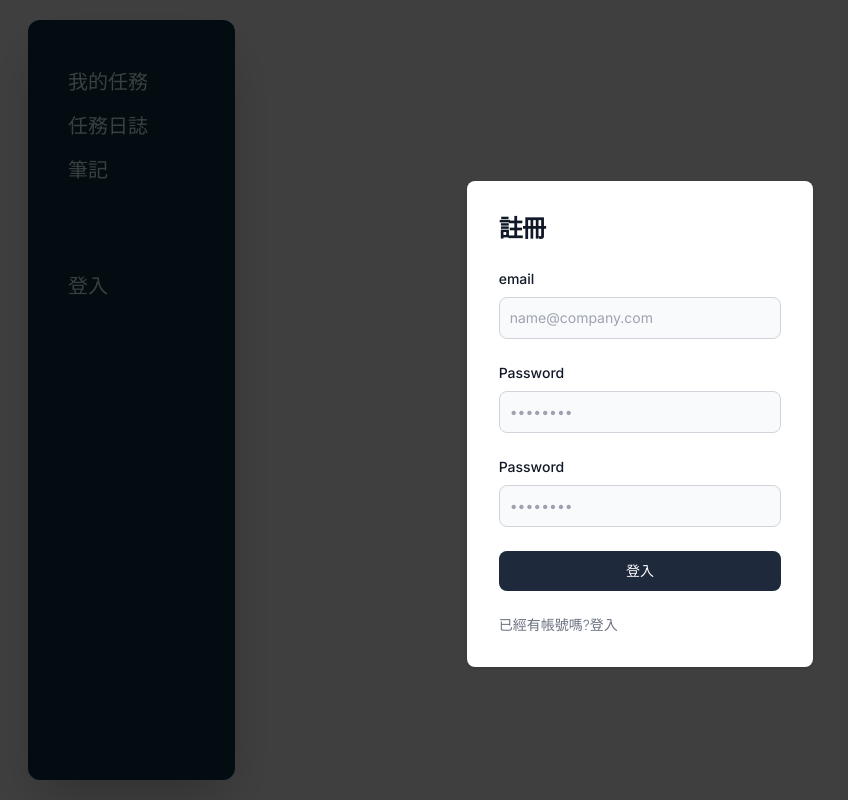
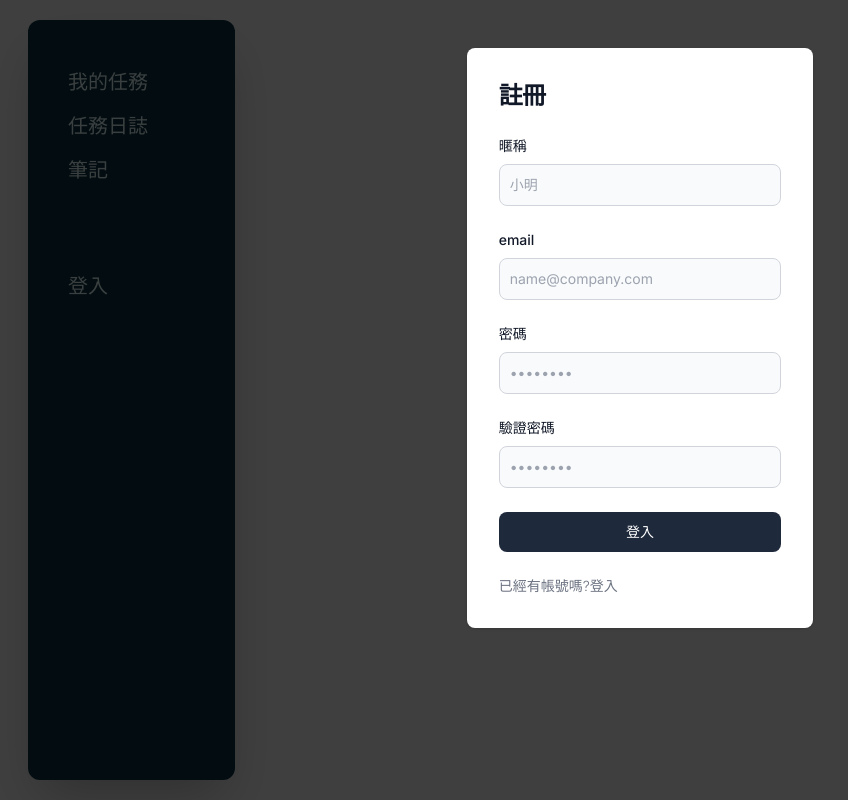
Before and after one commit to gh20000528/manage, a Next.js app: page /auth in a window 1280 px wide. Both pictures are taken after a click on the link "註冊". Shown: the whole page, without its empty margins (0-848 px from the left). Built offline with nearby package versions, Linux system fonts and the light colour scheme.

Commit message:
add user signup

```diff
--- a/app/auth/login.tsx
+++ b/app/auth/login.tsx
@@ -27,9 +27,7 @@ export default function Login({}) {
     const sumbitHandler = async (e: any) => {
         e.preventDefault()
         await login(formData.email, formData.password)
-        if (isLongin) {
-            router.push('/task');
-        }
+        router.push('/task');
     }
 
 
--- a/app/auth/page.tsx
+++ b/app/auth/page.tsx
@@ -8,7 +8,7 @@ import { useState } from 'react';
 
 export default function AuthPage() {
     const [switchPage, isSwitchPage] = useState(false)
-    const { isLongin } = useAuth()
+    const {  } = useAuth()
 
     const swichPage = (e: any) => {
         e.preventDefault()
--- a/app/auth/signup.tsx
+++ b/app/auth/signup.tsx
@@ -1,24 +1,54 @@
 "use client"
-
-
-import Link from 'next/link';
-import Modal from "../components/tools/modal";
+import React, { useState } from 'react';
+import { useRouter } from 'next/navigation';
+import { useAuth } from '../stroe/AuthContext';
 
 export default function Signup() {
+    const { signup, isLongin } = useAuth()
+    const router = useRouter();
+
+    const [formData, setFormData] = useState({
+        name:'',
+        email: '',
+        password: '',
+        passwordval: ''
+      });
+
+    const changeHandler = (e: any) => {
+        const { name, value } = e.target
+
+        setFormData((prevData) => ({
+            ...prevData,
+            [name]: value
+        }))
+    }
+
+    const sumbitHandler = async (e: any) => {
+        e.preventDefault()
+        if (formData.password === formData.passwordval) {
+            await signup(formData.name, formData.email, formData.password)
+        }
+        router.push('/task');
+    }
+
     return(
         <>
-            <form className="space-y-4 md:space-y-6" action="#">
+            <form className="space-y-4 md:space-y-6 " action="#" onSubmit={sumbitHandler}>
+                <div>
+                    <label className="block mb-2 text-sm font-medium text-gray-900 dark:text-white">暱稱</label>
+                    <input type="text" name="name" className="bg-gray-50 border border-gray-300 text-gray-900 sm:text-sm rounded-lg focus:ring-primary-600 focus:border-primary-600 block w-full p-2.5 dark:bg-gray-700 dark:border-gray-600 dark:placeholder-gray-400 dark:text-white dark:focus:ring-blue-500 dark:focus:border-blue-500" placeholder="小明" onChange={changeHandler} value={formData.name}/>
+                </div>
                 <div>
                     <label className="block mb-2 text-sm font-medium text-gray-900 dark:text-white">email</label>
-                    <input type="email" name="email" className="bg-gray-50 border border-gray-300 text-gray-900 sm:text-sm rounded-lg focus:ring-primary-600 focus:border-primary-600 block w-full p-2.5 dark:bg-gray-700 dark:border-gray-600 dark:placeholder-gray-400 dark:text-white dark:focus:ring-blue-500 dark:focus:border-blue-500" placeholder="name@company.com"/>
+                    <input type="email" name="email" className="bg-gray-50 border border-gray-300 text-gray-900 sm:text-sm rounded-lg focus:ring-primary-600 focus:border-primary-600 block w-full p-2.5 dark:bg-gray-700 dark:border-gray-600 dark:placeholder-gray-400 dark:text-white dark:focus:ring-blue-500 dark:focus:border-blue-500" placeholder="name@company.com" onChange={changeHandler} value={formData.email}/>
                 </div>
                 <div>
-                    <label className="block mb-2 text-sm font-medium text-gray-900 dark:text-white">Password</label>
-                    <input type="password" name="password" placeholder="••••••••" className="bg-gray-50 border border-gray-300 text-gray-900 sm:text-sm rounded-lg focus:ring-primary-600 focus:border-primary-600 block w-full p-2.5 dark:bg-gray-700 dark:border-gray-600 dark:placeholder-gray-400 dark:text-white dark:focus:ring-blue-500 dark:focus:border-blue-500" />
+                    <label className="block mb-2 text-sm font-medium text-gray-900 dark:text-white">密碼</label>
+                    <input type="password" name="password" placeholder="••••••••" className="bg-gray-50 border border-gray-300 text-gray-900 sm:text-sm rounded-lg focus:ring-primary-600 focus:border-primary-600 block w-full p-2.5 dark:bg-gray-700 dark:border-gray-600 dark:placeholder-gray-400 dark:text-white dark:focus:ring-blue-500 dark:focus:border-blue-500" onChange={changeHandler} value={formData.password}/>
                 </div>
                 <div>
-                    <label className="block mb-2 text-sm font-medium text-gray-900 dark:text-white">Password</label>
-                    <input type="password" name="password" placeholder="••••••••" className="bg-gray-50 border border-gray-300 text-gray-900 sm:text-sm rounded-lg focus:ring-primary-600 focus:border-primary-600 block w-full p-2.5 dark:bg-gray-700 dark:border-gray-600 dark:placeholder-gray-400 dark:text-white dark:focus:ring-blue-500 dark:focus:border-blue-500" />
+                    <label className="block mb-2 text-sm font-medium text-gray-900 dark:text-white">驗證密碼</label>
+                    <input type="password" name="passwordval" placeholder="••••••••" className="bg-gray-50 border border-gray-300 text-gray-900 sm:text-sm rounded-lg focus:ring-primary-600 focus:border-primary-600 block w-full p-2.5 dark:bg-gray-700 dark:border-gray-600 dark:placeholder-gray-400 dark:text-white dark:focus:ring-blue-500 dark:focus:border-blue-500" onChange={changeHandler} value={formData.passwordval}/>
                 </div>
                 <button type="submit" className="w-full text-white bg-slate-800 hover:bg-primary-700 focus:ring-4 focus:outline-none focus:ring-primary-300 font-medium rounded-lg text-sm px-5 py-2.5 text-center dark:bg-primary-600 dark:hover:bg-primary-700 dark:focus:ring-primary-800">登入</button>
             </form>
--- a/app/components/sidebar/index.tsx
+++ b/app/components/sidebar/index.tsx
@@ -9,7 +9,6 @@ import { useAuth } from '../../stroe/AuthContext';
 export default function SideBar() {
     const { isLongin } = useAuth()
     const [isModalOpen, setIsModalOpen] = useState(false);
-
 
 
     const toggleModal = (e: any) => {
--- a/app/components/tools/modal.tsx
+++ b/app/components/tools/modal.tsx
@@ -16,9 +16,9 @@ export default function Modal ({ children }: ModalProps) {
     <>
       {isOpen && (
         <div>
-            <div className="absolute top-0 left-0 w-full h-full bg-black bg-opacity-50 flex justify-center items-center z-50">
+            <div className="absolute top-0 left-0 w-full h-full bg-black bg-opacity-50 flex justify-center z-50">
               <div className="absolute top-0 left-0 w-full h-full bg-black bg-opacity-50" onClick={toggleModal}></div>
-                <div className="relative p-4 rounded-lg w-1/3 h-2/3">
+                <div className="relative p-4 rounded-lg w-1/3 h-2/4">
                     {children}
                 </div>
             </div>
--- a/app/stroe/AuthContext.js
+++ b/app/stroe/AuthContext.js
@@ -1,16 +1,18 @@
 "use client"
 
-import React, { createContext, useState, useContext, ReactNode } from "react";
+import React, { createContext, useState, useContext, useEffect } from "react";
 import axios from 'axios';
 
 export const AuthContext = createContext()
 
 export const AuthProvider = ({ children }) => {
-    const [isLongin, setIsLogin] = useState(() => {
+    const [isLongin, setIsLogin] = useState(false)
+    useEffect(() => {
         const data = sessionStorage.getItem('data');
-        return data ? true : false;
-    })
-    const [uesr, setuser] = useState()
+        if (data) {
+            setIsLogin(true);
+        }
+    }, []);
 
     const login = async (email, password) => {
         try {
@@ -18,7 +20,16 @@ export const AuthProvider = ({ children }) => {
             sessionStorage.setItem('data', JSON.stringify(res.data));
             setIsLogin(true)
 
-            return true
+        } catch (error) {
+            console.log(error);
+        }
+    }
+
+    const signup = async (name, email, password) => {
+        try {
+            const res = await axios.post('http://localhost:3000/api/user/signup', { name, email, password })
+
+            await login(email, password)
         } catch (error) {
             console.log(error);
         }
@@ -28,7 +39,7 @@ export const AuthProvider = ({ children }) => {
 
 
     return (
-        <AuthContext.Provider value={{ isLongin, login }}>
+        <AuthContext.Provider value={{ isLongin, login, signup }}>
             {children}
         </AuthContext.Provider>
     )
--- a/pages/api/user/signup.ts
+++ b/pages/api/user/signup.ts
@@ -21,7 +21,7 @@ export default async function signup (req: NextApiRequest, res: NextApiResponse)
         password: hashedPassword,
       });
 
-      res.status(201).json({ user: newUser });
+      res.status(200).json({ message: 'success' });
     } catch (err) {
       return console.log(err);
     }
```
